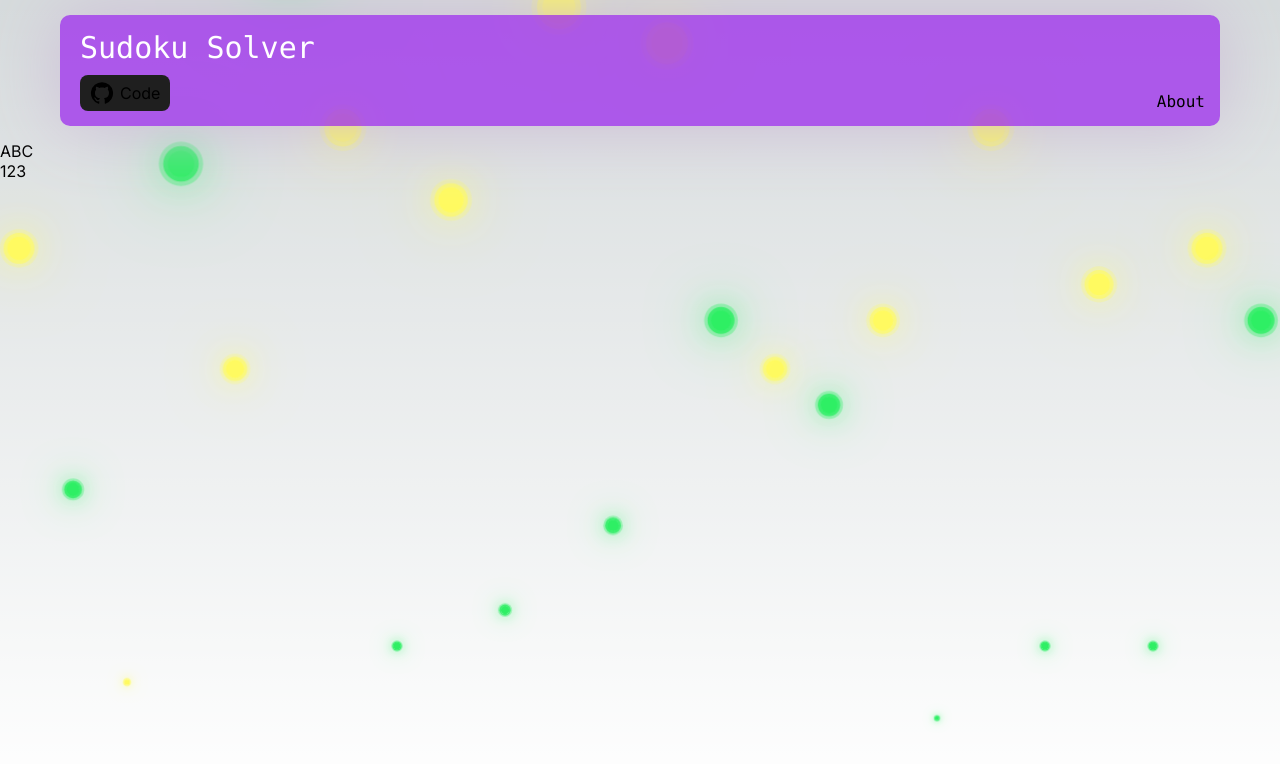
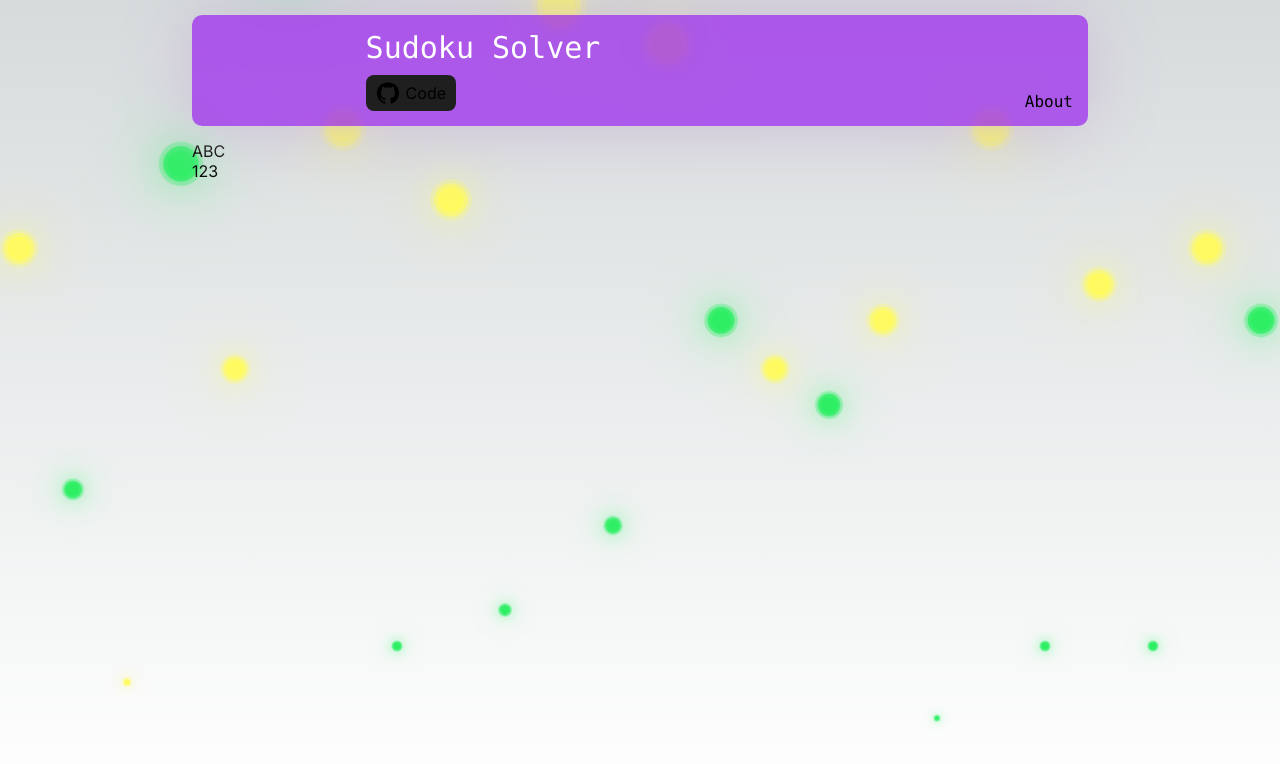
Before and after one commit to jeffyfung/sudoku-solver, a Next.js app: page /sudoku in a window 1280 px wide. Shown: the top 764 px of the page. Built offline with nearby package versions, Linux system fonts and the light colour scheme; no server answers.

Commit message:
feat: layout

```diff
--- a/package.json
+++ b/package.json
@@ -20,9 +20,11 @@
     "@types/react-dom": "18.2.7",
     "eslint": "8.49.0",
     "eslint-config-next": "13.4.19",
+    "lodash": "^4.17.21",
     "next": "13.4.19",
     "react": "18.2.0",
     "react-dom": "18.2.0",
+    "react-three-fiber": "^6.0.13",
     "three": "^0.156.1",
     "typescript": "5.2.2"
   },
--- /dev/null
+++ b/src/app/header/cube/cube.tsx
@@ -0,0 +1,51 @@
+"use client";
+
+import { Canvas, useFrame, Vector3 } from "@react-three/fiber";
+import { useRef, useState } from "react";
+import { Mesh } from "three";
+import { OrbitControls, Text } from "@react-three/drei";
+
+export const Cube: React.FC<{}> = () => {
+  return (
+    <Canvas style={{ maxWidth: "12vw", height: "80px" }}>
+      <ambientLight intensity={0.5} />
+      <directionalLight position={[10, 10, 5]} intensity={1} />
+      <Box position={[0, 0, 0]} />
+      <OrbitControls enablePan={false} enableZoom={false} />
+    </Canvas>
+  );
+};
+
+const Box: React.FC<{ position: Vector3 | undefined }> = (props) => {
+  const ref = useRef<Mesh | null>(null);
+  const [hovered, hover] = useState(false);
+  useFrame((state, delta) => (ref.current!.rotation.y += delta));
+  return (
+    <mesh
+      {...props} //
+      ref={ref}
+      scale={1}
+      rotation={[Math.PI / 5, 0, 0]}
+      onPointerOver={(e) => (e.stopPropagation(), hover(true))}
+      onPointerOut={(_e) => hover(false)}
+    >
+      <boxGeometry args={[4, 4, 4]} />
+      <meshLambertMaterial color={hovered ? "#ffffff" : "#fffa60"} />
+      <Text color="black" position={[0, 0, 2.01]} anchorX="center" anchorY="middle" fontSize={3}>
+        1
+      </Text>
+      <Text color="black" position={[0, 2.01, 0]} rotation={[-Math.PI / 2, 0, 0]} anchorX="center" anchorY="middle" fontSize={3}>
+        2
+      </Text>
+      <Text color="black" position={[0, 0, -2.01]} rotation={[Math.PI, 0, Math.PI]} anchorX="center" anchorY="middle" fontSize={3}>
+        3
+      </Text>
+      <Text color="black" position={[2.01, 0, 0]} rotation={[0, Math.PI / 2, 0]} anchorX="center" anchorY="middle" fontSize={3}>
+        4
+      </Text>
+      <Text color="black" position={[-2.01, 0, 0]} rotation={[Math.PI, -Math.PI / 2, Math.PI]} anchorX="center" anchorY="middle" fontSize={3}>
+        5
+      </Text>
+    </mesh>
+  );
+};
--- a/src/app/header/header.module.css
+++ b/src/app/header/header.module.css
@@ -1,11 +1,15 @@
 .container {
   position: relative;
+  display: flex;
+  flex-direction: row;
+  align-items: center;
   background-color: #a33decd4;
-  margin: 15px 60px;
+  margin: 15px auto;
   padding: 15px 20px;
   border-radius: 10px;
   box-sizing: border-box;
   box-shadow: 0 0 70px #ccbcd7;
+  width: 70%;
 
   .appTitle {
     font-size: 30px;
--- a/src/app/header/header.tsx
+++ b/src/app/header/header.tsx
@@ -4,19 +4,22 @@ import Link from "next/link";
 import styles from "./header.module.css";
 import GitHubIcon from "@mui/icons-material/GitHub";
 import { usePathname } from "next/navigation";
+import { Cube } from "./cube/cube";
 
-// TODO: small 3D rotating cube next to App Title
 const Header: React.FC<{}> = () => {
   const pathName = usePathname();
 
   return (
     <div className={styles.container}>
+      <Cube />
+      <div>
         <div className={styles.appTitle}>Sudoku Solver</div>
         <div className={styles.githubLink}>
           <a href="https://atomic-flow-builder.vercel.app/" className={styles.githubButton} target="_blank" rel="noopener noreferrer">
             <GitHubIcon className={styles.githubIcon} />
             <span>Code</span>
           </a>
+        </div>
       </div>
       {pathName !== "/" && (
         <div className={styles.nav}>
--- a/src/app/layout.tsx
+++ b/src/app/layout.tsx
@@ -18,7 +18,7 @@ export default function RootLayout({ children }: { children: React.ReactNode })
         <body className={inter.className} style={{ height: "100%" }}>
           <Background />
           <Header />
-          {children}
+          <div style={{ width: "70%", margin: "auto" }}>{children}</div>
         </body>
       </html>
     </>
```
Also changed, not shown: src/app/header/cube/cube.module.css (added), 1 other file (tests, documents, lock files or other folders). Lines whose indentation alone changed are shown as unchanged.
